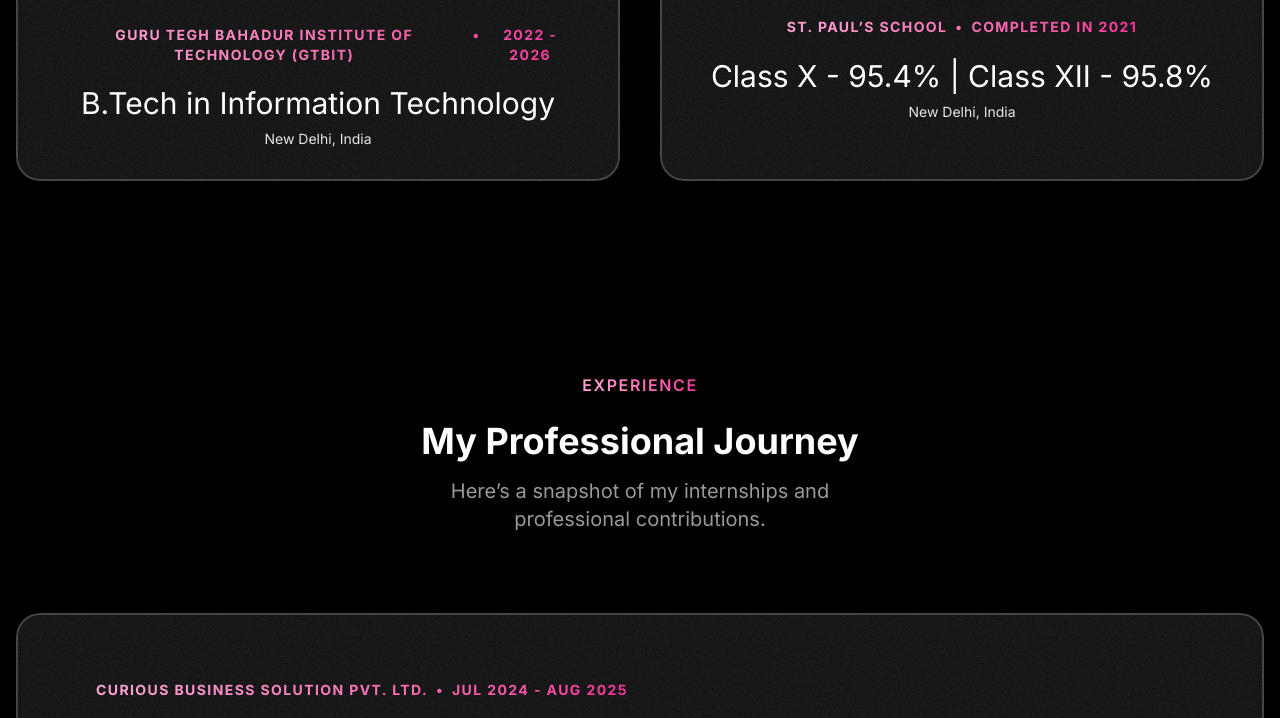
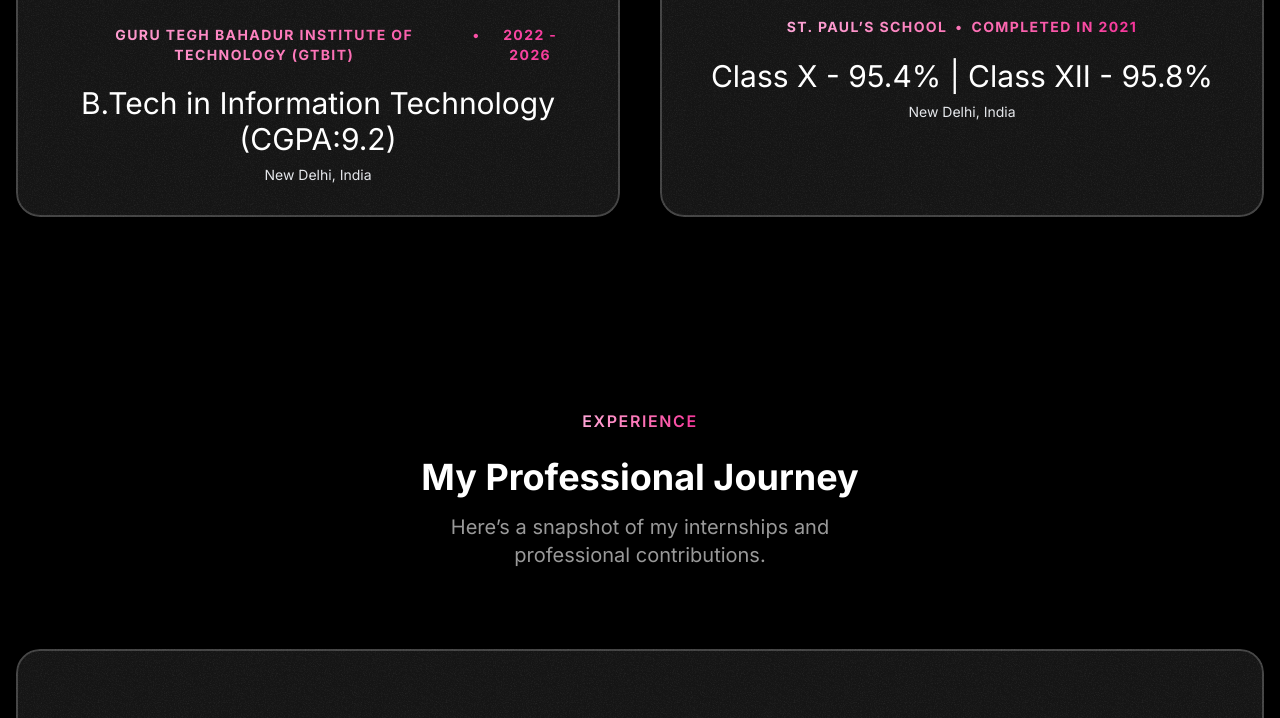
Before and after one commit to Suchitra-Sahoo/Suchitra-Portfolio, a Next.js app: page / in a window 1280 px wide. Shown: the part 1420-2138 px from the top of the page. Built offline with nearby package versions, Linux system fonts and the light colour scheme; a web font is replaced by a local one.

Commit message:
education update

```diff
--- a/src/sections/Education.tsx
+++ b/src/sections/Education.tsx
@@ -9,7 +9,7 @@
 const education = [
   {
     institution: "Guru Tegh Bahadur Institute of Technology (GTBIT)",
-    degree: "B.Tech in Information Technology",
+    degree: "B.Tech in Information Technology (CGPA:9.2)",
     duration: "2022 - 2026",
     location: "New Delhi, India",
     logo: gtbit,
```
